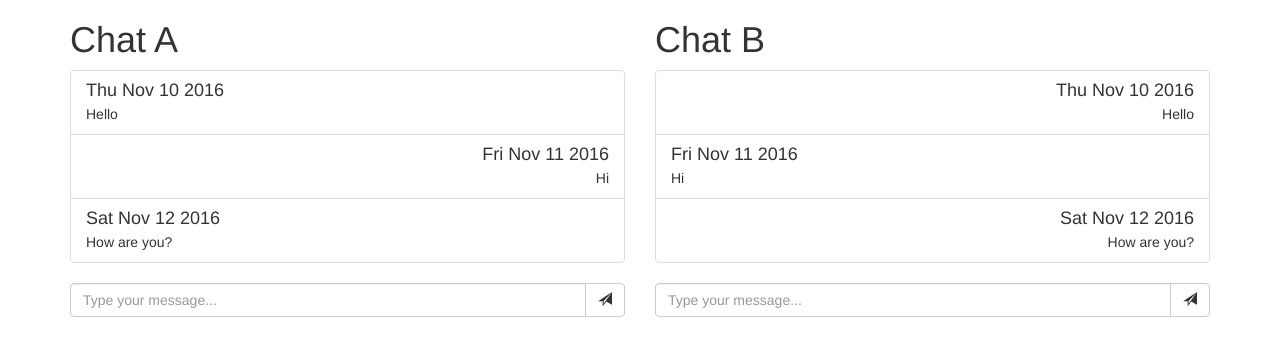
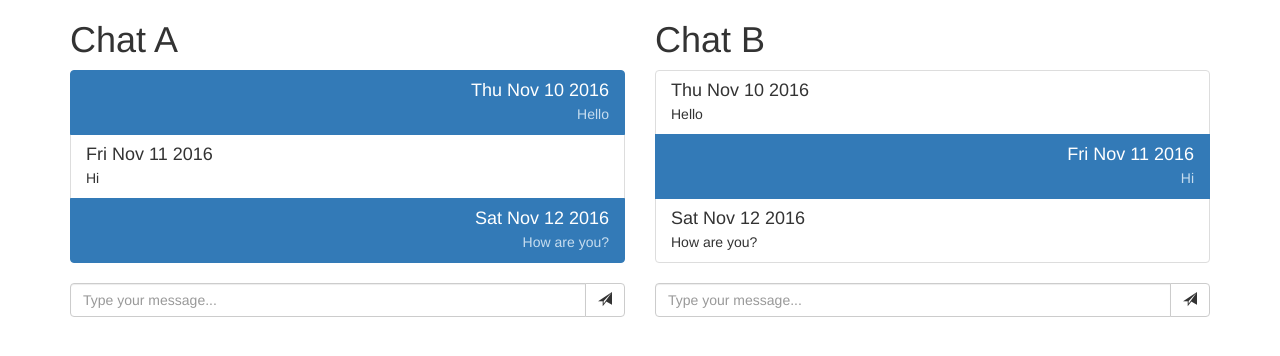
Before and after one commit to Kporal/chatroom, a React (Create React App) app: page / in a window 1280 px wide. Shown: the top 356 px of the page. Built offline with nearby package versions, Linux system fonts and the light colour scheme.

Commit message:
add active prop on message for the current chat

```diff
--- a/src/MessageList.js
+++ b/src/MessageList.js
@@ -7,8 +7,14 @@ class MessageList extends Component {
     const messageList = this.props.messages.map(msg => {
       const { chatName, time, value } = msg;
       const dateFormat = new Date(time).toDateString();
-      const msgPosition = chatName === this.props.chat ? 'text-left' : 'text-right';
-      return <ListGroupItem header={dateFormat} key={time.toString()} className={msgPosition}>{value}</ListGroupItem>;
+      const isCurrentChat = chatName === this.props.chat;
+      const msgPosition = isCurrentChat ? 'text-right' : 'text-left';
+      return (
+        <ListGroupItem
+          header={dateFormat}
+          key={time.toString()}
+          active={isCurrentChat}
+          className={msgPosition}>{value}</ListGroupItem>);
     });
 
     return (
```
